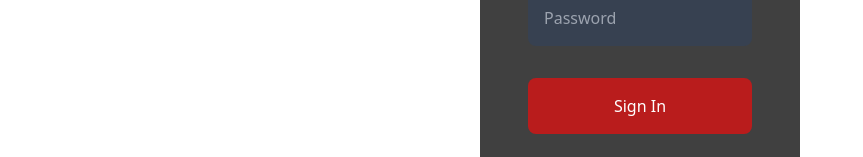
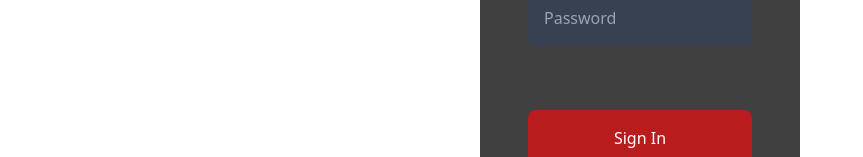
Before and after one commit to div-rathore/netflix-gpt-react, a React (Create React App) app: page / in a window 1280 px wide. Shown: the part 390-547 px from the top of the page, without its empty margins (0-863 px from the left). Built offline with nearby package versions, Linux system fonts and the light colour scheme.

Commit message:
completed login and signup page

```diff
--- a/src/components/Login.js
+++ b/src/components/Login.js
@@ -1,10 +1,23 @@
-import React, { useState } from "react";
+import React, { useRef, useState } from "react";
 import Header from "./Header";
+import { checkValidData } from "../utils/validate";
 
 const Login = () => {
   const [isSignInForm, setIsSignInForm] = useState(true);
+  const [validationError, setValidationError] = useState("");
+  const email = useRef(null);
+  const password = useRef(null);
   const toggleSignInForm = () => {
     setIsSignInForm(!isSignInForm);
+  };
+  const handleButtonClick = () => {
+    //form validations
+    const errMessage = checkValidData(
+      email.current.value,
+      password.current.value
+    );
+    // console.log(errMessage);
+    setValidationError(errMessage);
   };
   return (
     <div>
@@ -15,30 +28,46 @@ const Login = () => {
           alt="banner"
         />
       </div>
-      <form className="absolute p-12 bg-opacity-75 bg-black w-3/12 my-40 mx-auto right-0 left-0 text-white">
-        <h2 className="font-bold text-3xl py-4">{isSignInForm? `Sign In`: `Sign Up`}</h2>
-        {!isSignInForm &&  <input
-          type="text"
-          placeholder=" Full Name"
-          className="p-4 my-4 w-full bg-gray-700 rounded-lg"
-        />}
+      <form
+        onSubmit={(e) => e.preventDefault()}
+        className="absolute p-12 bg-opacity-75 bg-black w-3/12 my-40 mx-auto right-0 left-0 text-white"
+      >
+        <h2 className="font-bold text-3xl py-4">
+          {isSignInForm ? `Sign In` : `Sign Up`}
+        </h2>
+        {!isSignInForm && (
+          <input
+            type="text"
+            placeholder=" Full Name"
+            className="p-4 my-4 w-full bg-gray-700 rounded-lg"
+          />
+        )}
 
         <input
           type="text"
           placeholder="Email"
           className="p-4 my-4 w-full bg-gray-700 rounded-lg"
+          ref={email}
         />
         <input
           type="text"
           placeholder="Password"
           className="p-4 my-4 w-full bg-gray-700 rounded-lg"
+          ref={password}
         />
+        <p className="text-red-500 my-2 font-bold text-lg p-2">{validationError}</p>
 
-        <button className="p-4 my-4 bg-red-700 rounded-lg  w-full">
-          {isSignInForm? `Sign In`: `Sign Up`}
+        <button
+          className="p-4 my-4 bg-red-700 rounded-lg  w-full"
+          onClick={handleButtonClick}
+        >
+          {isSignInForm ? `Sign In` : `Sign Up`}
         </button>
+
         <p className="p-4 my-3 cursor-pointer" onClick={toggleSignInForm}>
-        {isSignInForm? `Don't have an accound? Sign Up Now`: `Already an user? Sign In Now`}
+          {isSignInForm
+            ? `Don't have an accound? Sign Up Now`
+            : `Already an user? Sign In Now`}
         </p>
       </form>
     </div>
--- /dev/null
+++ b/src/utils/validate.js
@@ -0,0 +1,9 @@
+export const checkValidData = (email,password) => {
+const isEmailValid = /^[\w-\.]+@([\w-]+\.)+[\w-]{2,4}$/.test(email);
+const isPasswordValid = /^(?=.*\d)(?=.*[a-z])(?=.*[A-Z])(?=.*[a-zA-Z]).{8,}$/.test(password);
+
+if(!isEmailValid) return 'Email is not valid'
+if(!isPasswordValid) return 'Password is not valid'
+
+return null;
+}
```
Also changed, not shown: 1 other file (tests, documents, lock files or other folders).
